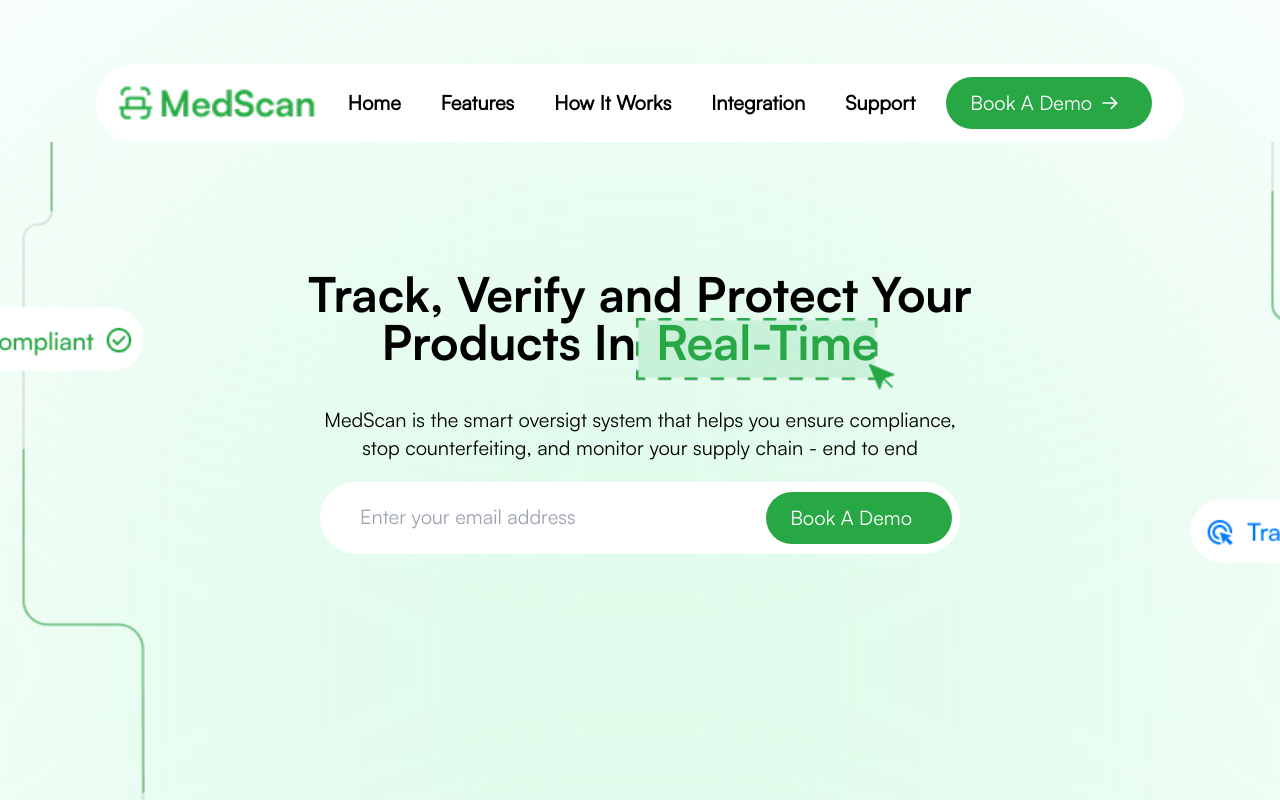
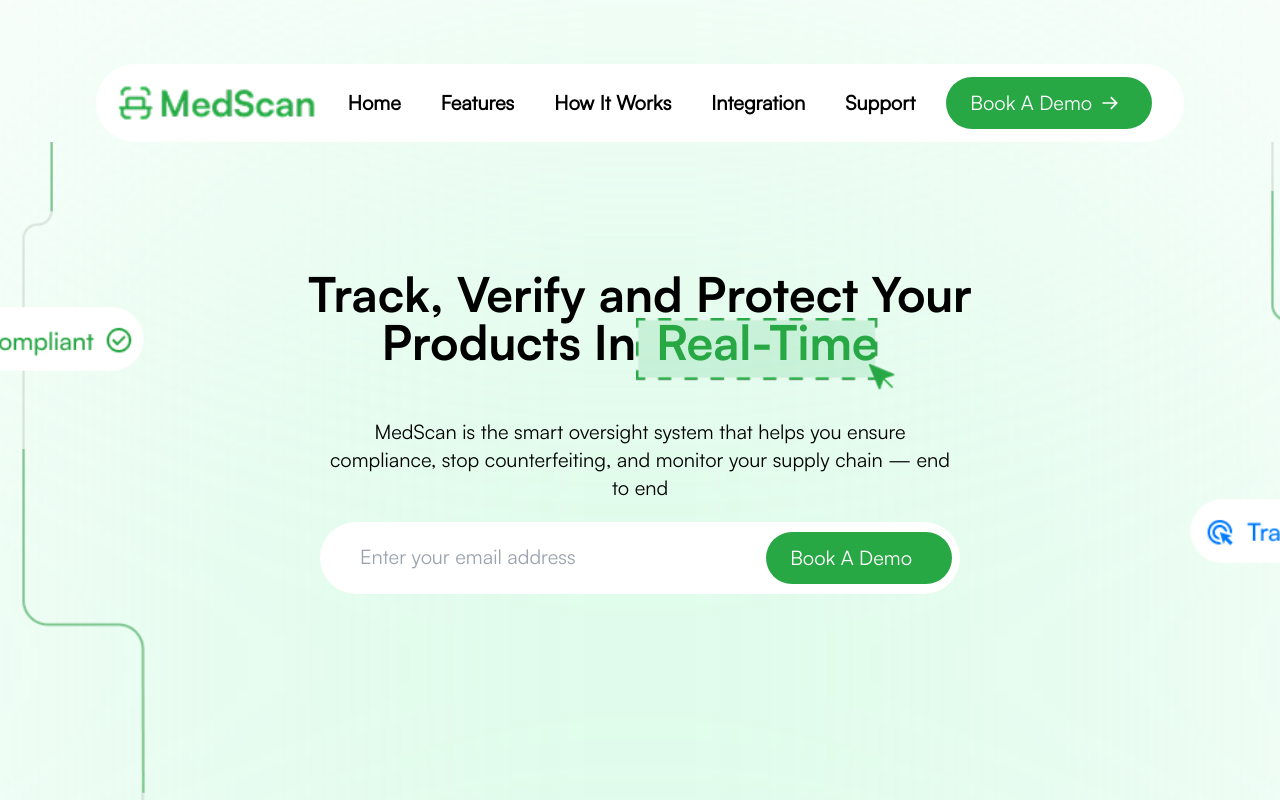
Before and after one commit to Medscan-Africa/medscan-landing, a Next.js app: page / in a window 1280 px wide. Shown: the top 800 px of the page. Built offline with nearby package versions, Linux system fonts and the light colour scheme.

Commit message:
Update Hero.tsx

```diff
--- a/components/Hero.tsx
+++ b/components/Hero.tsx
@@ -25,9 +25,9 @@
               <span className="relative p-5 h-20 ">Real-Time</span>
             </div>
           </div>
-          <div className="md:w-[50%] w-[90%]  mx-auto text-center text-xl  ">
-            MedScan is the smart oversigt system that helps you ensure
-            compliance, stop counterfeiting, and monitor your supply chain - end
+          <div className="md:w-[50%] w-[90%]  mx-auto mt-3 text-center text-xl  ">
+            MedScan is the smart oversight system that helps you ensure
+            compliance, stop counterfeiting, and monitor your supply chain — end
             to end
           </div>
            <div className="input sm:bg-white max-sm:p-0 py-1 pr-2 my-5 flex sm:flex-row flex-col justify-between  items-center md:w-[50%] mx-auto rounded-full ">
```
